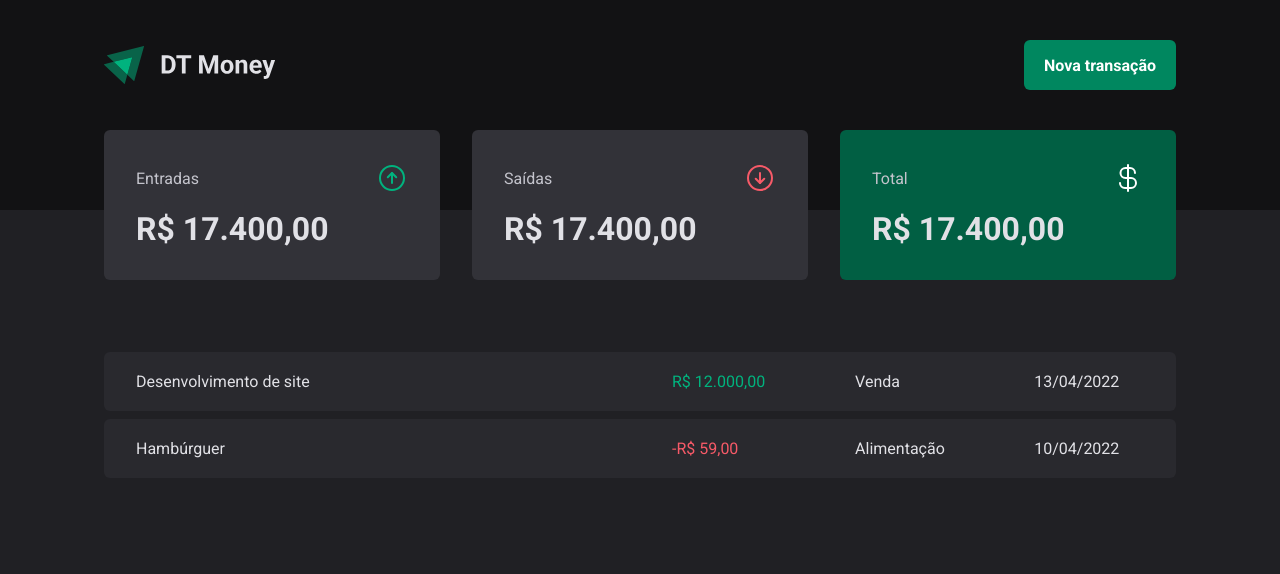
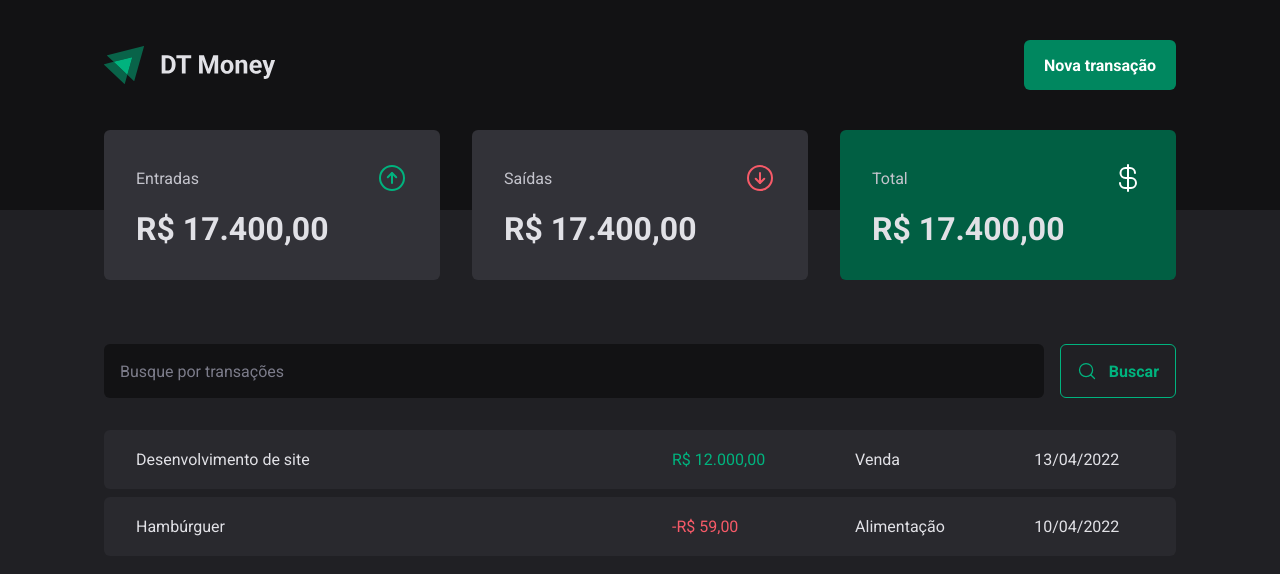
Before and after one commit to walacefex/dt-money, a React (Vite) app: page / in a window 1280 px wide. Shown: the top 574 px of the page. Built offline with nearby package versions, Linux system fonts and the light colour scheme.

Commit message:
feat: import searchform in the page and remove commit in margin-top

```diff
--- a/src/pages/Transactions/index.tsx
+++ b/src/pages/Transactions/index.tsx
@@ -1,4 +1,5 @@
 import { Header } from "../../components/Header";
+import { SearchForm } from "../../components/SearchForm";
 import { Summary } from "../../components/Summary";
 import { PriceHighlight, TransactionsContainer, TransactionsTable } from "./styles";
 
@@ -9,6 +10,7 @@ export function Transactions() {
       <Summary />
 
       <TransactionsContainer>
+        <SearchForm />
         <TransactionsTable>
           <tbody>
             <tr>
--- a/src/pages/Transactions/styles.ts
+++ b/src/pages/Transactions/styles.ts
@@ -11,7 +11,7 @@ export const TransactionsTable = styled.table`
   width: 100%;
   border-collapse: separate;
   border-spacing: 0 0.5rem;
-  /* margin-top: 1.5rem; */
+  margin-top: 1.5rem;
   td {
     padding: 1.25rem 2rem;
     background: ${props => props.theme["gray-700"]};
```
